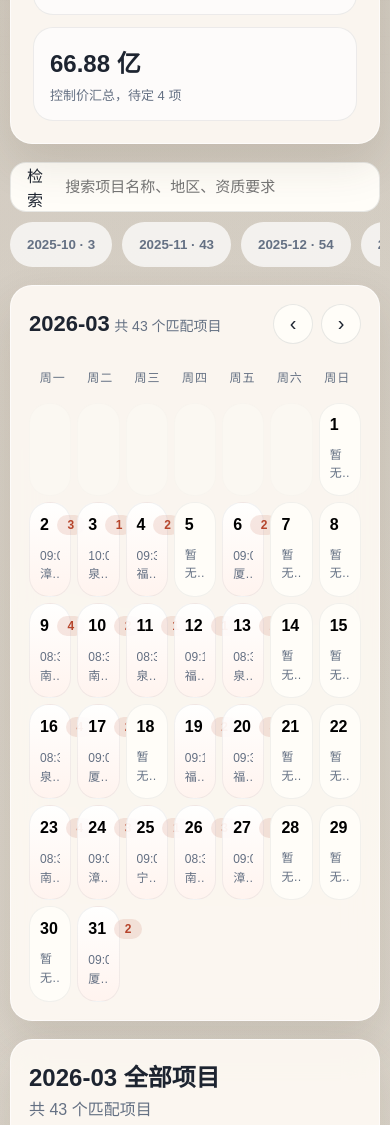
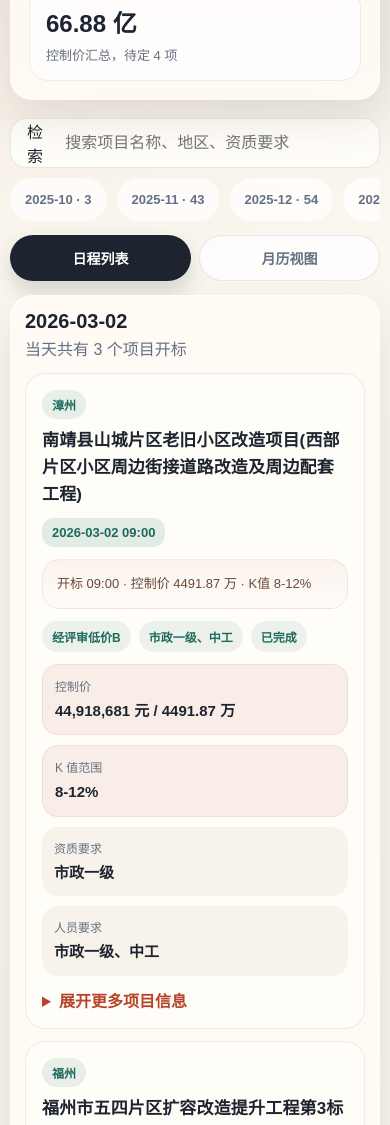
Before and after one commit to DAI2026001/project-calendar, a plain HTML site: page index.html in a window 390 px wide. Shown: the part 522-1647 px from the top of the page. Drawn offline with Linux system fonts and the light colour scheme.

Commit message:
Improve mobile readability

```diff
--- a/index.html
+++ b/index.html
@@ -218,6 +218,30 @@
         gap: 18px;
       }
 
+      .view-switch {
+        display: none;
+        gap: 8px;
+        margin-bottom: 14px;
+      }
+
+      .view-switch button {
+        flex: 1;
+        appearance: none;
+        border: 1px solid var(--line);
+        border-radius: 999px;
+        background: rgba(255, 255, 255, 0.72);
+        color: var(--muted);
+        padding: 12px 14px;
+        font-size: 14px;
+        font-weight: 700;
+      }
+
+      .view-switch button.active {
+        background: var(--ink);
+        color: #fff;
+        box-shadow: 0 10px 20px rgba(29, 36, 48, 0.16);
+      }
+
       .calendar-shell,
       .agenda-shell {
         padding: 18px;
@@ -367,7 +391,7 @@
         background: var(--panel-strong);
         border: 1px solid rgba(25, 38, 56, 0.08);
         border-radius: 20px;
-        padding: 16px;
+        padding: 18px;
       }
 
       .card-head {
@@ -401,8 +425,20 @@
 
       .card h3 {
         margin: 0;
-        font-size: 18px;
-        line-height: 1.45;
+        font-size: 19px;
+        line-height: 1.55;
+        letter-spacing: 0.01em;
+      }
+
+      .core-brief {
+        margin-top: 12px;
+        padding: 14px 16px;
+        border-radius: 18px;
+        background: linear-gradient(180deg, rgba(250, 242, 236, 0.92), rgba(255, 252, 248, 0.96));
+        border: 1px solid rgba(182, 69, 44, 0.1);
+        color: #694a38;
+        line-height: 1.8;
+        font-size: 14px;
       }
 
       .meta-grid {
@@ -429,6 +465,11 @@
         font-size: 15px;
         line-height: 1.5;
         word-break: break-word;
+      }
+
+      .meta.highlight {
+        background: rgba(182, 69, 44, 0.08);
+        border: 1px solid rgba(182, 69, 44, 0.1);
       }
 
       details {
@@ -464,6 +505,24 @@
       .detail-item div {
         line-height: 1.65;
         word-break: break-word;
+      }
+
+      .tag-row {
+        display: flex;
+        flex-wrap: wrap;
+        gap: 8px;
+        margin-top: 12px;
+      }
+
+      .mini-tag {
+        display: inline-flex;
+        align-items: center;
+        padding: 7px 10px;
+        border-radius: 999px;
+        background: rgba(31, 107, 92, 0.08);
+        color: var(--accent);
+        font-size: 12px;
+        font-weight: 700;
       }
 
       .empty-state {
@@ -503,6 +562,14 @@
           gap: 6px;
         }
 
+        .view-switch {
+          display: flex;
+        }
+
+        .layout {
+          gap: 12px;
+        }
+
         .calendar-day,
         .calendar-day button,
         .calendar-day.empty {
@@ -511,6 +578,61 @@
 
         .card-head {
           flex-direction: column;
+        }
+
+        .calendar-shell[data-mobile-hidden="true"],
+        .agenda-shell[data-mobile-hidden="true"] {
+          display: none;
+        }
+
+        .hero {
+          padding: 18px;
+        }
+
+        .hero p {
+          font-size: 14px;
+          line-height: 1.75;
+        }
+
+        .toolbar {
+          margin-bottom: 12px;
+        }
+
+        .search input {
+          font-size: 16px;
+        }
+
+        .month-chips button {
+          padding: 11px 14px;
+          font-size: 13px;
+        }
+
+        .calendar-shell,
+        .agenda-shell {
+          padding: 14px;
+        }
+
+        .nav strong,
+        .agenda-head h2 {
+          font-size: 20px;
+        }
+
+        .card {
+          padding: 16px;
+        }
+
+        .card h3 {
+          font-size: 17px;
+          line-height: 1.6;
+        }
+
+        .time-badge {
+          font-size: 13px;
+        }
+
+        .core-brief {
+          padding: 12px 14px;
+          font-size: 13px;
         }
       }
     </style>
@@ -539,8 +661,13 @@
         <div class="month-chips" id="monthChips"></div>
       </div>
 
+      <div class="view-switch" id="viewSwitch">
+        <button data-view="agenda">日程列表</button>
+        <button data-view="calendar">月历视图</button>
+      </div>
+
       <section class="layout">
-        <div class="calendar-shell">
+        <div class="calendar-shell" id="calendarShell">
           <div class="nav">
             <div>
               <strong id="calendarTitle"></strong>
@@ -560,7 +687,7 @@
           <div class="calendar-grid" id="calendarGrid"></div>
         </div>
 
-        <aside class="agenda-shell">
+        <aside class="agenda-shell" id="agendaShell">
           <div class="agenda-head">
             <div>
               <h2 id="agendaTitle"></h2>
@@ -585,6 +712,9 @@
       const agendaTitleEl = document.getElementById("agendaTitle");
       const agendaSubtitleEl = document.getElementById("agendaSubtitle");
       const agendaListEl = document.getElementById("agendaList");
+      const viewSwitchEl = document.getElementById("viewSwitch");
+      const calendarShellEl = document.getElementById("calendarShell");
+      const agendaShellEl = document.getElementById("agendaShell");
 
       const datedProjects = projects.filter((item) => item.dayKey !== "待定");
       const monthKeys = [...new Set(datedProjects.map((item) => item.dayKey.slice(0, 7)))];
@@ -598,7 +728,12 @@
         search: "",
         month: initialMonth,
         selectedDay: initialMonth === "待定" ? "待定" : null,
+        mobileView: "agenda",
       };
+
+      function isMobile() {
+        return window.matchMedia("(max-width: 600px)").matches;
+      }
 
       function formatMoney(value) {
         if (!value || value === "/") return "未填写";
@@ -630,6 +765,11 @@
             .toLowerCase()
             .includes(keyword)
         );
+      }
+
+      function getFirstDayWithProjects(items) {
+        const first = items.find((item) => item.dayKey !== "待定");
+        return first ? first.dayKey : null;
       }
 
       function renderStats() {
@@ -669,7 +809,7 @@
         [...monthChipsEl.querySelectorAll("button")].forEach((button) => {
           button.addEventListener("click", () => {
             state.month = button.dataset.month;
-            state.selectedDay = state.month === "待定" ? "待定" : null;
+            state.selectedDay = state.month === "待定" ? "待定" : getFirstDayWithProjects(getFilteredProjects());
             render();
           });
         });
@@ -697,7 +837,7 @@
         [...calendarActionsEl.querySelectorAll("button[data-nav]")].forEach((button) => {
           button.addEventListener("click", () => {
             state.month = button.dataset.nav;
-            state.selectedDay = null;
+            state.selectedDay = getFirstDayWithProjects(getFilteredProjects());
             render();
           });
         });
@@ -732,9 +872,7 @@
         for (let day = 1; day <= daysInMonth; day += 1) {
           const dayKey = `${state.month}-${String(day).padStart(2, "0")}`;
           const list = projectMap.get(dayKey) || [];
-          const selected = state.selectedDay
-            ? state.selectedDay === dayKey
-            : list.length > 0 && day === 1 && false;
+          const selected = state.selectedDay ? state.selectedDay === dayKey : false;
           const summary = list[0] ? `${list[0].timeLabel} ${list[0].region}` : "暂无项目";
           cells.push(`
             <div class="calendar-day">
@@ -763,6 +901,12 @@
       }
 
       function createCard(project) {
+        const coreBrief = [
+          project.timeLabel && project.timeLabel !== "待定" ? `开标 ${project.timeLabel}` : "时间待定",
+          project.amountWan ? `控制价 ${project.amountWan} 万` : "控制价未填写",
+          project.kValue ? `K值 ${project.kValue}` : "K值未填写",
+        ].join(" · ");
+
         return `
           <article class="card">
             <div class="card-head">
@@ -772,12 +916,18 @@
               </div>
               <span class="time-badge">${project.dateLabel}</span>
             </div>
+            <div class="core-brief">${coreBrief}</div>
+            <div class="tag-row">
+              <span class="mini-tag">${project.evaluation || "评标办法未填写"}</span>
+              <span class="mini-tag">${project.staff || "人员要求未填写"}</span>
+              <span class="mini-tag">${project.signup || "报名状态未填写"}</span>
+            </div>
             <div class="meta-grid">
-              <div class="meta">
+              <div class="meta highlight">
                 <label>控制价</label>
                 <strong>${formatAmount(project)}</strong>
               </div>
-              <div class="meta">
+              <div class="meta highlight">
                 <label>K 值范围</label>
                 <strong>${project.kValue || "未填写"}</strong>
               </div>
@@ -836,18 +986,49 @@
           : '<div class="empty-state">没有找到匹配的项目，试试切换月份或修改搜索关键词。</div>';
       }
 
+      function renderViewSwitch() {
+        if (!isMobile()) {
+          calendarShellEl.removeAttribute("data-mobile-hidden");
+          agendaShellEl.removeAttribute("data-mobile-hidden");
+          return;
+        }
+
+        [...viewSwitchEl.querySelectorAll("button")].forEach((button) => {
+          button.classList.toggle("active", button.dataset.view === state.mobileView);
+        });
+
+        calendarShellEl.setAttribute("data-mobile-hidden", state.mobileView !== "calendar");
+        agendaShellEl.setAttribute("data-mobile-hidden", state.mobileView !== "agenda");
+      }
+
       function render() {
         renderMonthChips();
         renderCalendar();
         renderAgenda();
+        renderViewSwitch();
       }
 
       searchInput.addEventListener("input", (event) => {
         state.search = event.target.value;
+        if (state.month !== "待定") {
+          state.selectedDay = getFirstDayWithProjects(getFilteredProjects());
+        }
         render();
       });
 
+      [...viewSwitchEl.querySelectorAll("button")].forEach((button) => {
+        button.addEventListener("click", () => {
+          state.mobileView = button.dataset.view;
+          renderViewSwitch();
+        });
+      });
+
+      window.addEventListener("resize", renderViewSwitch);
+
       renderStats();
+      if (state.month !== "待定") {
+        state.selectedDay = getFirstDayWithProjects(getFilteredProjects());
+      }
       render();
     </script>
   </body>
```
